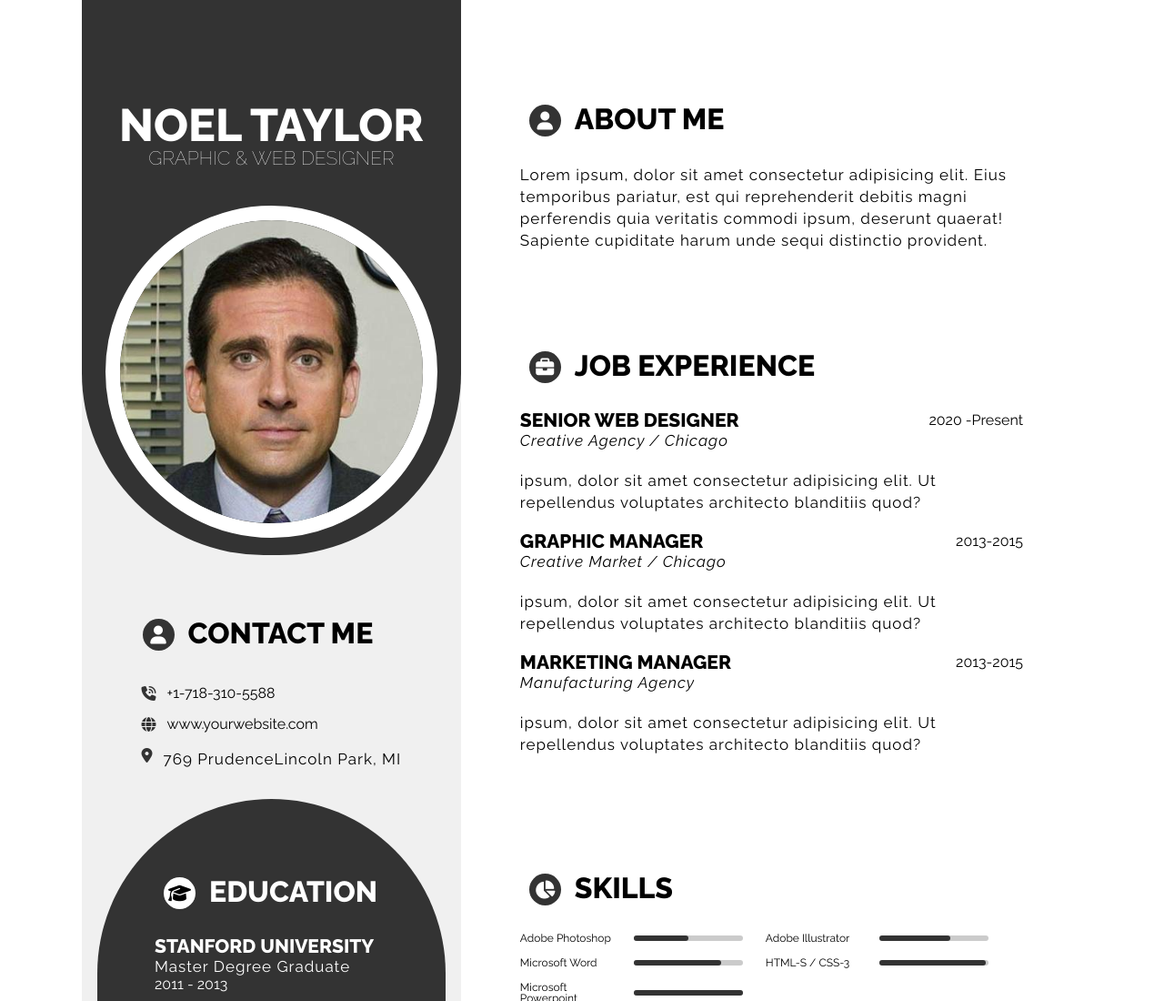
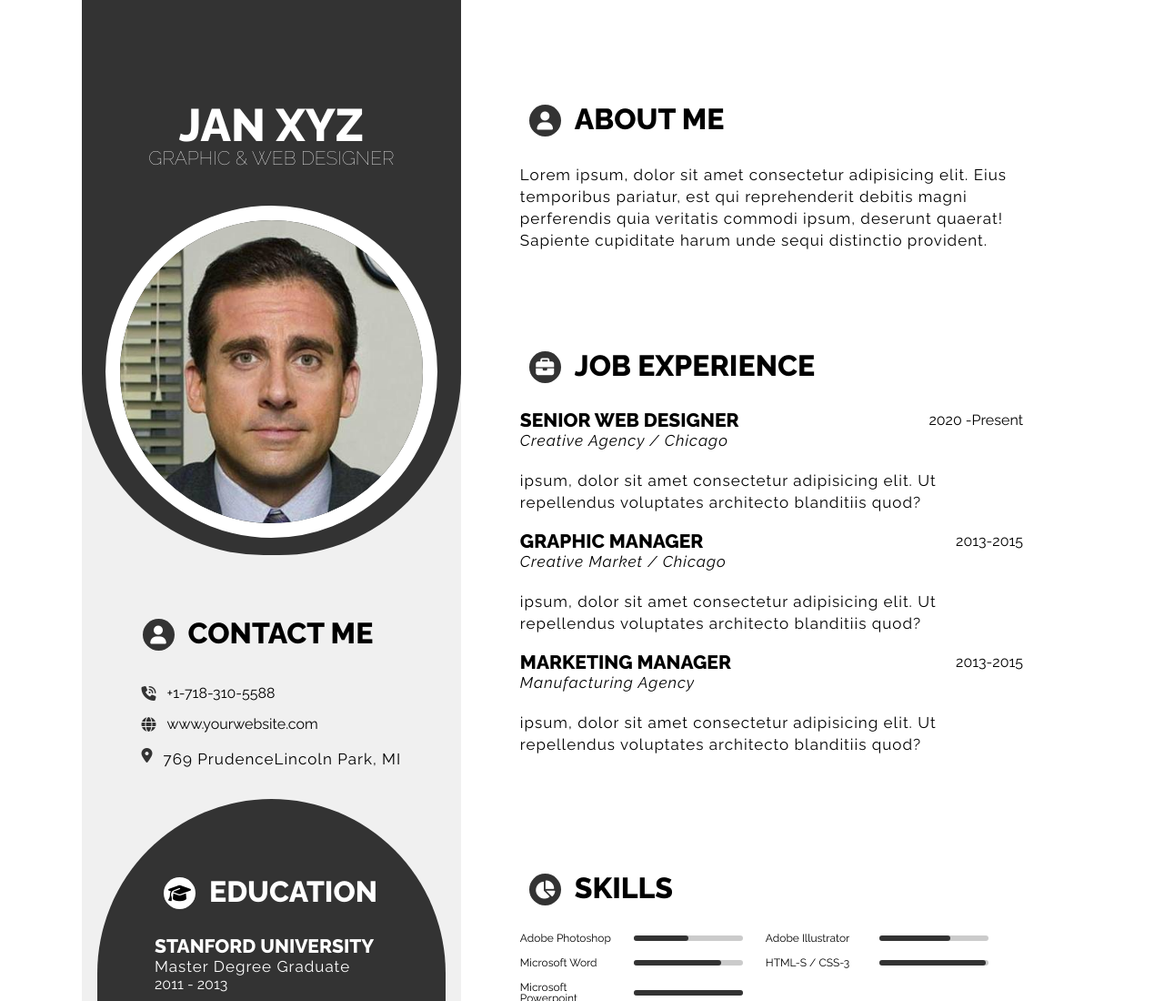
Before and after one commit to Marcinek-max/cv1, a website: page index.html in a window 1280 px wide. Shown: the top 1100 px of the page at 91% size. Drawn offline with nearby package versions, Linux system fonts and the light colour scheme.

Commit message:
change name

```diff
--- a/index.html
+++ b/index.html
@@ -23,7 +23,7 @@
                 <div class="column align_center ">
                 <div class="bg_inf_1"></div>
                 <div class="inf_1 ">
-                    <h1 class="white_text">Noel Taylor</h1>
+                    <h1 class="white_text">Jan XYZ</h1>
                     <h3 class="white_text fw-100">Graphic & Web Designer</h3>
                     <img src="img/profile.jpg" alt="" class="img-profile">
                 </div>
```
